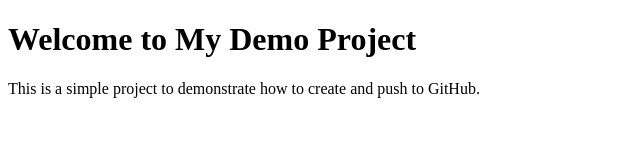
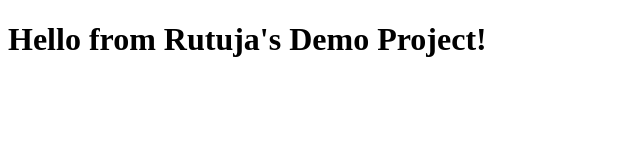
Before and after one commit to Rutujakadu23/Demo-Project, a plain HTML site: page index.html in a window 1280 px wide. Shown: the whole page, without its empty margins (0-640 px from the left). Drawn offline with Linux system fonts and the light colour scheme.

Commit message:
this is it

```diff
--- a/index.html
+++ b/index.html
@@ -1,13 +1,9 @@
 <!DOCTYPE html>
-<html lang="en">
+<html>
 <head>
-    <meta charset="UTF-8">
-    <meta name="viewport" content="width=device-width, initial-scale=1.0">
-    <title>Document</title>
+    <title>Demo Project</title>
 </head>
 <body>
-      <h1>Welcome to My Demo Project</h1>
-    <p>This is a simple project to demonstrate how to create and push to GitHub.</p>
-
+    <h1>Hello from Rutuja's Demo Project!</h1>
 </body>
 </html>
```
